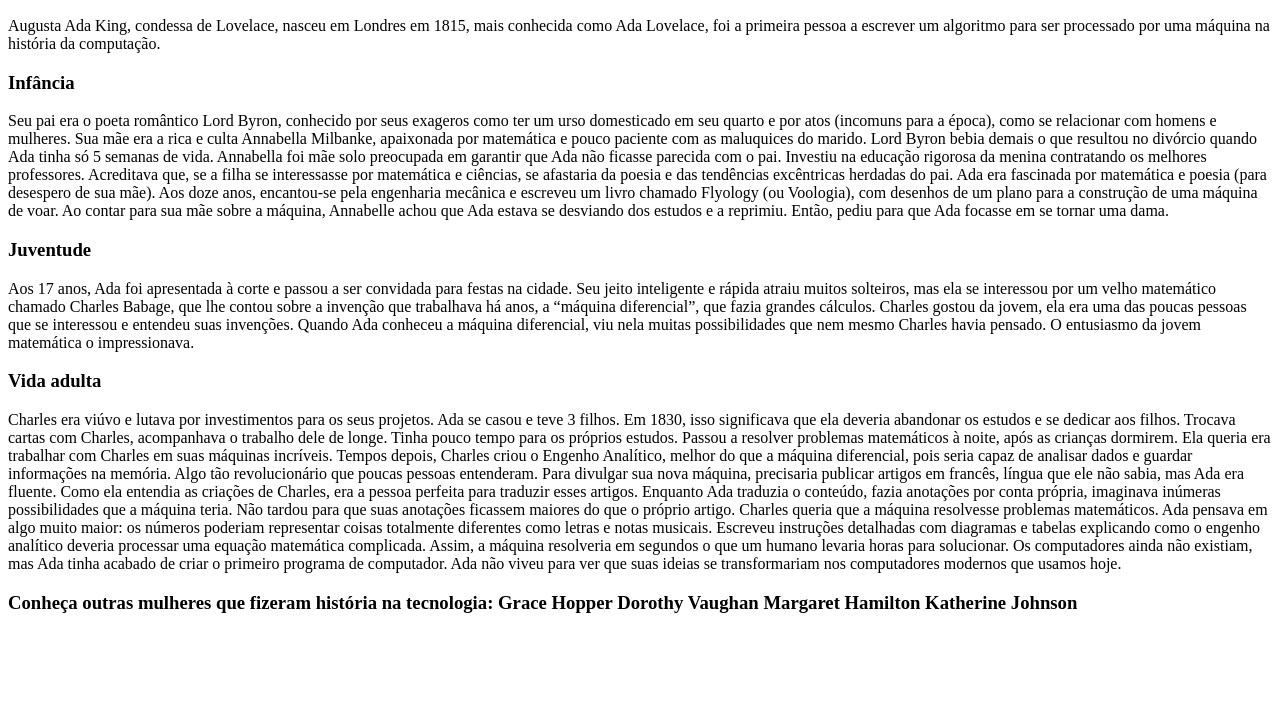
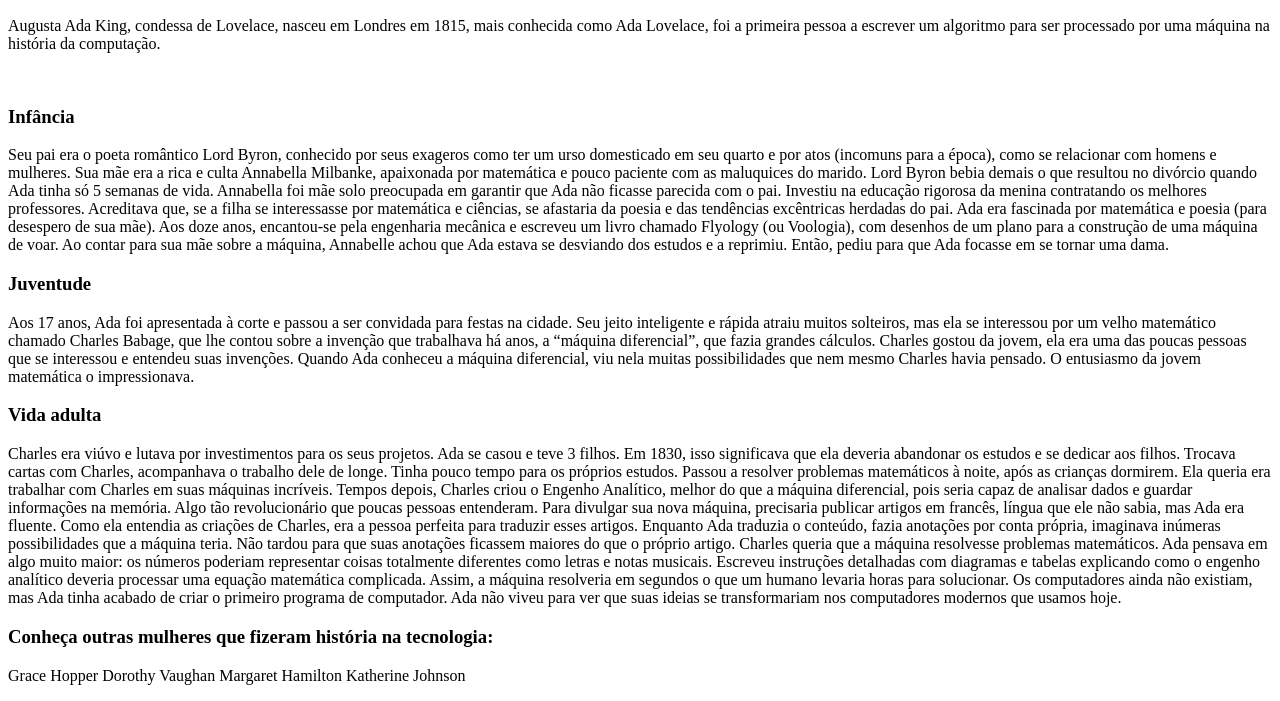
Before and after one commit to Ruuhbcs/SiteAda, a plain HTML site: page index.html in a window 1280 px wide. Shown: the part 110-811 px from the top of the page. Drawn offline with Linux system fonts and the light colour scheme.

Commit message:
Comecei a dar cara ao site: dei as tags e identações ao texto; add as imagens; add descrição alt; e por fim add a tag <li></li> para a lista que será exibida ao final do site.

```diff
--- a/index.html
+++ b/index.html
@@ -8,6 +8,8 @@
 
       <h2>Ada Lovelace</h2>
       <p>Augusta Ada King, condessa de Lovelace, nasceu em Londres em 1815, mais conhecida como Ada Lovelace, foi a primeira                             pessoa a escrever um algoritmo para ser processado por uma máquina na história da computação.</p>
+
+    <img src="">
 
       <h3>Infância</h3>
       <p>Seu pai era o poeta romântico Lord Byron, conhecido por seus exageros como ter um urso domesticado em seu quarto e por atos (incomuns para     a época), como se relacionar com homens e mulheres. Sua mãe era a rica e culta Annabella Milbanke, apaixonada por matemática e pouco paciente       com as maluquices do marido.
@@ -30,11 +32,11 @@
 
       Charles queria que a máquina resolvesse problemas matemáticos. Ada pensava em algo muito maior: os números poderiam representar coisas             totalmente diferentes como letras e notas musicais. Escreveu instruções detalhadas com diagramas e tabelas explicando como o engenho analítico     deveria processar uma equação matemática complicada. Assim, a máquina resolveria em segundos o que um humano levaria horas para solucionar. Os       computadores ainda não existiam, mas Ada tinha acabado de criar o primeiro programa de computador. Ada não viveu para ver que suas ideias se       transformariam nos computadores modernos que usamos hoje.</p>
 
-      <h3>Conheça outras mulheres que fizeram história na tecnologia:
-      Grace Hopper
+      <h3>Conheça outras mulheres que fizeram história na tecnologia:</h3>
+      <p>Grace Hopper
       Dorothy Vaughan
       Margaret Hamilton
-      Katherine Johnson</h3>
+      Katherine Johnson</p>
 
     </body>
   </html>
```
Also changed, not shown: img/adaCrianca.png (added), img/adaPintura.png (added), img/adaTabela.png (added).
